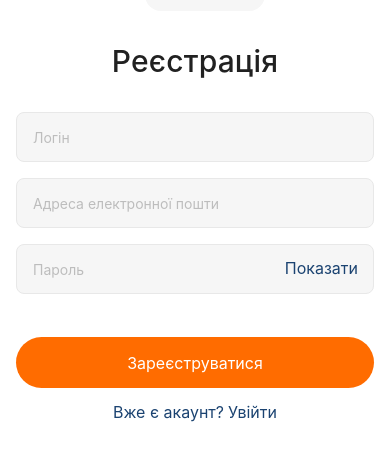
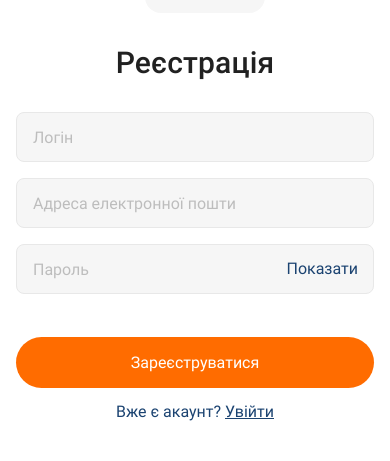
Before and after one commit to Valerii2022/react-native-app, a React Native app: screen / in a window 390 px wide. Shown: the part 379-840 px from the top of the page. Built offline with nearby package versions, Linux system fonts and the light colour scheme.

Commit message:
update styles

```diff
--- a/App.js
+++ b/App.js
@@ -1,16 +1,18 @@
 import { StatusBar } from "expo-status-bar";
 import { StyleSheet, Text, View } from "react-native";
 import RegistrationScreen from "./Screens/RegistrationScreen";
-// import { useFonts } from "expo-font";
+import { useFonts } from "expo-font";
 
 export default function App() {
-  // const [fontsLoaded] = useFonts({
-  //   Roboto: require("./assets/fonts/Roboto-Bold.ttf"),
-  // });
+  const [fontsLoaded] = useFonts({
+    RobotoRegular: require("./assets/fonts/Roboto-Regular.ttf"),
+    RobotoMedium: require("./assets/fonts/Roboto-Medium.ttf"),
+    RobotoBold: require("./assets/fonts/Roboto-Bold.ttf"),
+  });
 
-  // if (!fontsLoaded) {
-  //   return null;
-  // }
+  if (!fontsLoaded) {
+    return null;
+  }
 
   return (
     <View style={styles.container}>
--- a/Screens/RegistrationScreen.js
+++ b/Screens/RegistrationScreen.js
@@ -8,6 +8,10 @@ import {
   Pressable,
   StyleSheet,
   ImageBackground,
+  KeyboardAvoidingView,
+  Platform,
+  TouchableWithoutFeedback,
+  Keyboard,
 } from "react-native";
 import { commonStyles } from "../styles/common";
 
@@ -16,6 +20,7 @@ const RegistrationScreen = () => {
   const [image, setImage] = useState(false);
 
   return (
+    <TouchableWithoutFeedback onPress={Keyboard.dismiss}>
       <View style={styles.container}>
         <ImageBackground
           source={require("../assets/sign-up-BG.png")}
@@ -36,7 +41,10 @@ const RegistrationScreen = () => {
               </Pressable>
             </View>
             <Text style={[commonStyles.title, styles.title]}>Реєстрація</Text>
-          <View style={styles.form}>
+            <KeyboardAvoidingView
+              style={styles.form}
+              behavior={Platform.OS == "ios" ? "padding" : "height"}
+            >
               <TextInput
                 placeholder="Логін"
                 style={commonStyles.input}
@@ -54,25 +62,29 @@ const RegistrationScreen = () => {
                   style={commonStyles.input}
                   placeholderTextColor="#bdbdbd"
                 />
-              <Pressable onPress={() => setSecure(!secure)}>
-                <Text style={[commonStyles.accentText, styles.show]}>
-                  Показати
-                </Text>
+                <Pressable
+                  onPress={() => setSecure(!secure)}
+                  style={styles.show}
+                >
+                  <Text style={[commonStyles.accentText]}>Показати</Text>
                 </Pressable>
               </View>
-          </View>
+            </KeyboardAvoidingView>
             <TouchableOpacity style={[commonStyles.button, styles.button]}>
               <Text style={commonStyles.buttonText}>Зареєструватися</Text>
             </TouchableOpacity>
             <View style={commonStyles.accentTextWrapper}>
               <Text style={commonStyles.accentText}>Вже є акаунт?</Text>
               <Pressable>
-              <Text style={commonStyles.accentText}>Увійти</Text>
+                <Text style={[commonStyles.accentText, styles.link]}>
+                  Увійти
+                </Text>
               </Pressable>
             </View>
           </View>
         </ImageBackground>
       </View>
+    </TouchableWithoutFeedback>
   );
 };
 
@@ -113,7 +125,7 @@ const styles = StyleSheet.create({
     transform: [{ rotate: "-45deg" }],
   },
   title: {
-    marginBottom: 33,
+    marginBottom: 32,
   },
   form: {
     gap: 16,
@@ -123,7 +135,7 @@ const styles = StyleSheet.create({
     position: "absolute",
     height: 50,
     right: 0,
-    top: -50,
+    top: 0,
     padding: 16,
     justifyContent: "center",
     alignItems: "center",
@@ -131,6 +143,9 @@ const styles = StyleSheet.create({
   button: {
     marginBottom: 16,
   },
+  link: {
+    textDecorationLine: "underline",
+  },
 });
 
 export default RegistrationScreen;
--- a/styles/common.js
+++ b/styles/common.js
@@ -7,6 +7,7 @@ export const commonStyles = StyleSheet.create({
     letterSpacing: 0.16,
     textAlign: "center",
     color: "#212121",
+    fontFamily: "RobotoMedium",
   },
   input: {
     backgroundColor: "#f6f6f6",
@@ -15,6 +16,10 @@ export const commonStyles = StyleSheet.create({
     borderWidth: 1,
     height: 50,
     padding: 16,
+    color: "#212121",
+    fontSize: 16,
+    fontWeight: "400",
+    fontFamily: "RobotoRegular",
   },
   button: {
     borderRadius: 100,
@@ -33,6 +38,7 @@ export const commonStyles = StyleSheet.create({
     lineHeight: 16,
     textAlign: "center",
     color: "#fff",
+    fontFamily: "RobotoRegular",
   },
   accentTextWrapper: {
     flexDirection: "row",
@@ -45,5 +51,6 @@ export const commonStyles = StyleSheet.create({
     lineHeight: 16,
     textAlign: "center",
     color: "#1b4371",
+    fontFamily: "RobotoRegular",
   },
 });
```
Lines whose indentation alone changed are shown as unchanged.
